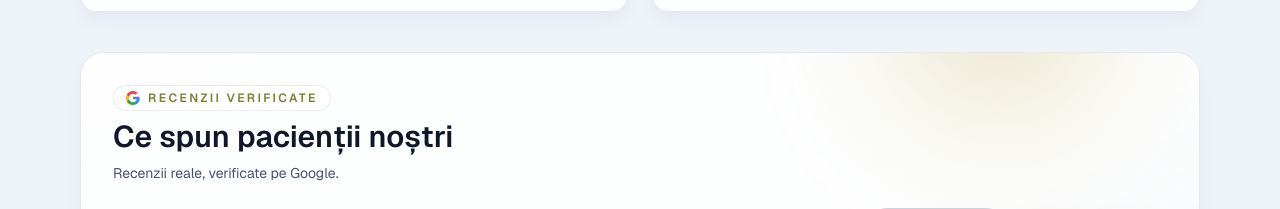
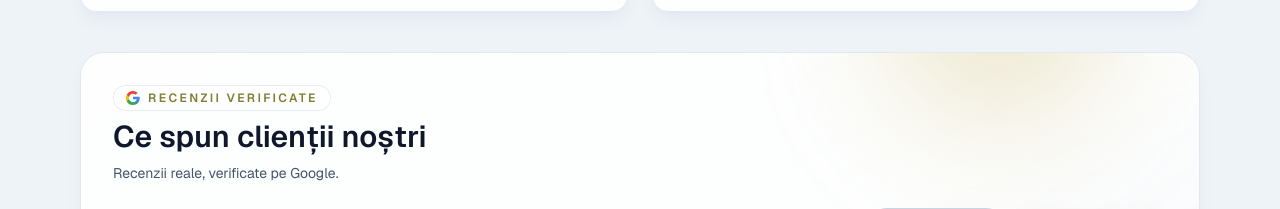
Before and after one commit to LaAngeli/synaptica, a Next.js app: page / in a window 1280 px wide. Shown: the part 2969-3178 px from the top of the page. Built offline with nearby package versions, Linux system fonts and the light colour scheme; no server answers.

Commit message:
rename patients to clients in reviews section title

```diff
--- a/app/i18n/translations.js
+++ b/app/i18n/translations.js
@@ -639,7 +639,7 @@ export const translations = {
     },
     reviews: {
       eyebrow: "Verified reviews",
-      title: "What our patients say",
+      title: "What our clients say",
       subtitle: "Real reviews, verified on Google.",
       onGoogle: "reviews on Google",
       writeCta: "Write a review",
@@ -1470,7 +1470,7 @@ export const translations = {
     },
     reviews: {
       eyebrow: "Recenzii verificate",
-      title: "Ce spun pacienții noștri",
+      title: "Ce spun clienții noștri",
       subtitle: "Recenzii reale, verificate pe Google.",
       onGoogle: "recenzii pe Google",
       writeCta: "Scrie o recenzie",
```
